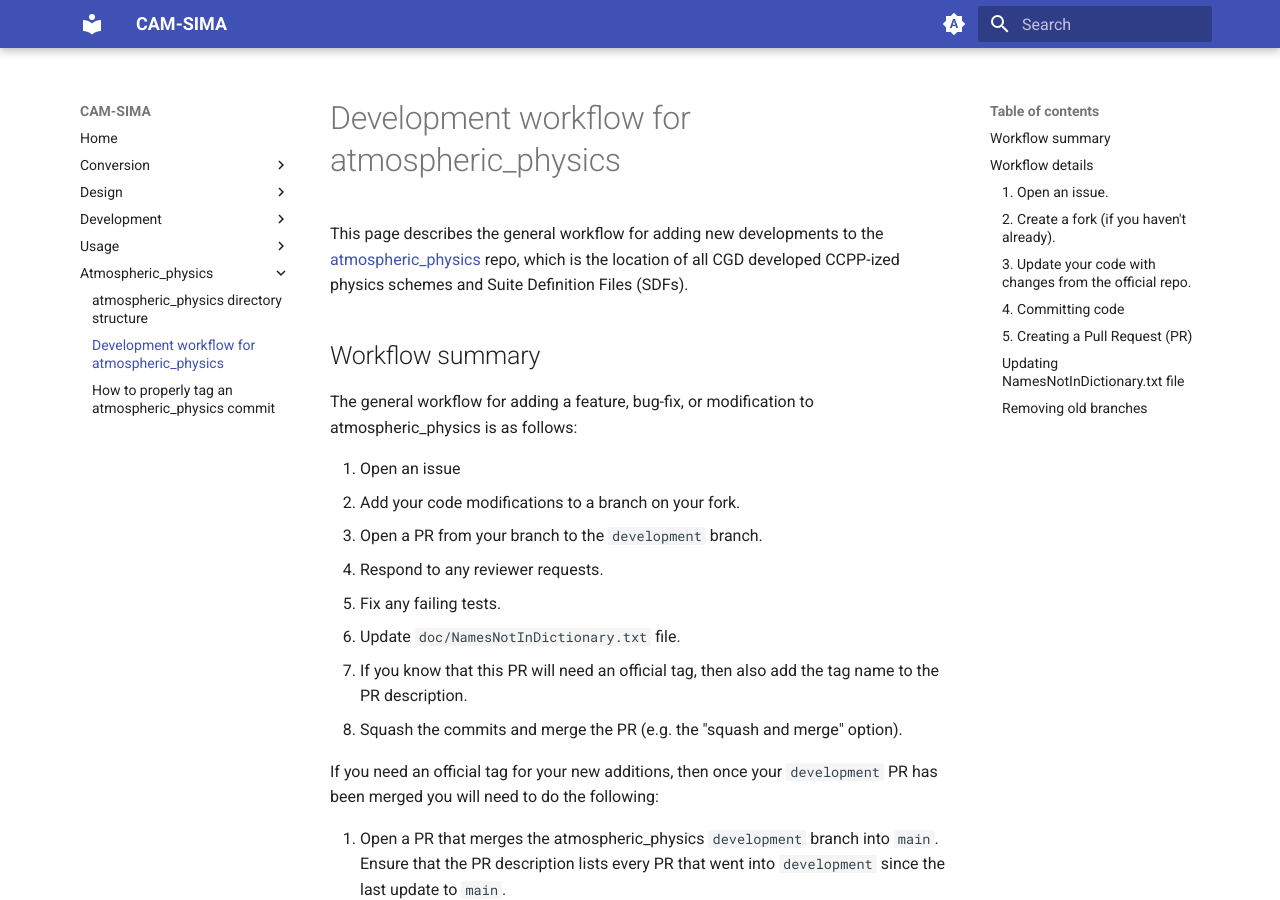
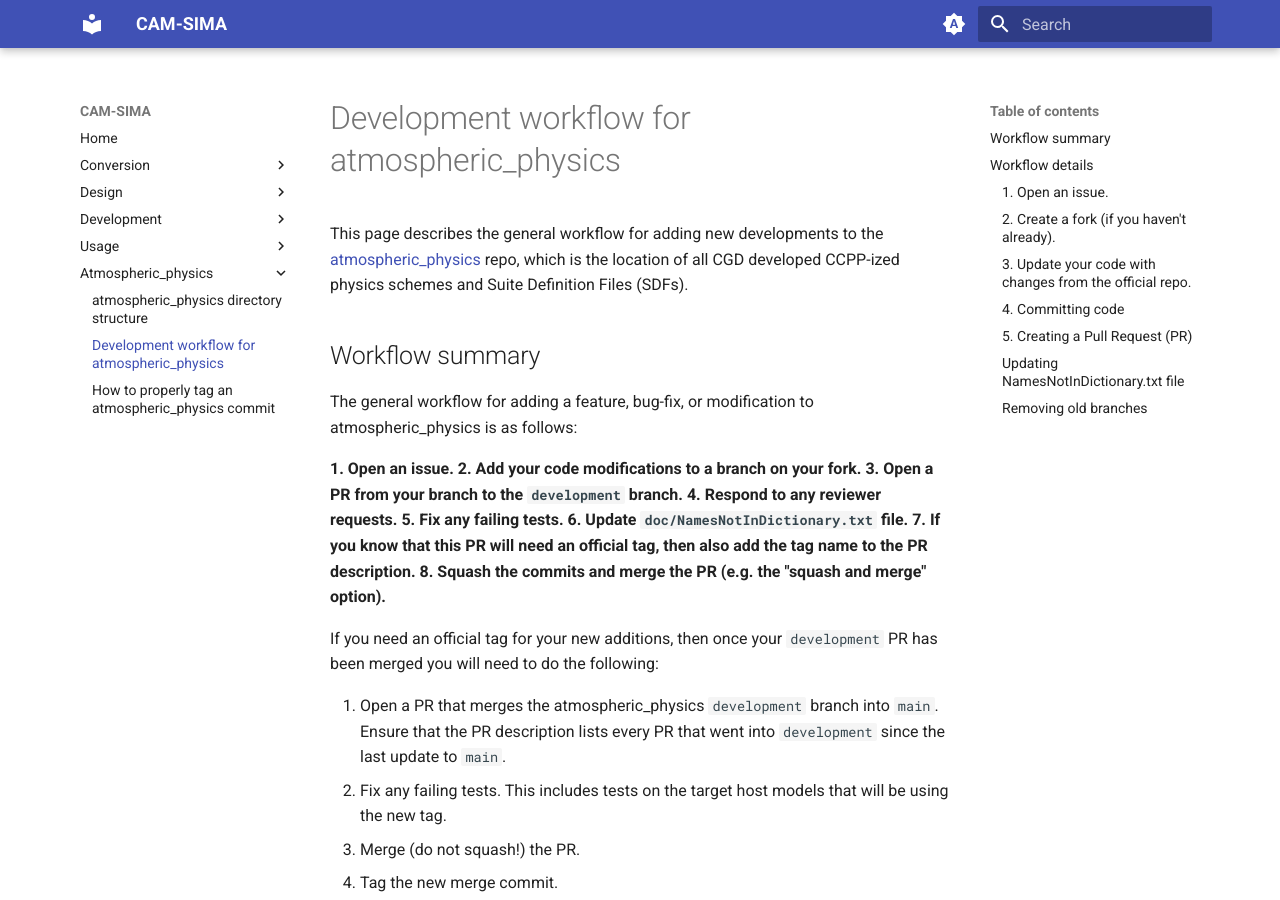
Before and after one commit to kuanchihwang/CAM-SIMA-Docs, an MkDocs documentation site: the page built from docs/atmospheric_physics/development_workflow.md, in a window 1280 px wide and 900 px high. Built offline with MkDocs 1.6.1 and Material for MkDocs 9.7.7, drawn with Linux system fonts in a browser that asks for light colours.

Commit message:
Fix broken link and bold workflow list text.

```diff
--- a/docs/atmospheric_physics/development_workflow.md
+++ b/docs/atmospheric_physics/development_workflow.md
@@ -6,14 +6,14 @@ This page describes the general workflow for adding new developments to the [atm
 
 The general workflow for adding a feature, bug-fix, or modification to atmospheric_physics is as follows:
 
-1.  Open an issue
-2.  Add your code modifications to a branch on your fork.
-3.  Open a PR from your branch to the `development` branch.
-4.  Respond to any reviewer requests.
-5.  Fix any failing tests.
-6.  Update `doc/NamesNotInDictionary.txt` file.
-7.  If you know that this PR will need an official tag, then also add the tag name to the PR description.
-8.  Squash the commits and merge the PR (e.g. the "squash and merge" option).
+**1.  Open an issue.**
+**2.  Add your code modifications to a branch on your fork.**
+**3.  Open a PR from your branch to the `development` branch.**
+**4.  Respond to any reviewer requests.**
+**5.  Fix any failing tests.**
+**6.  Update `doc/NamesNotInDictionary.txt` file.**
+**7.  If you know that this PR will need an official tag, then also add the tag name to the PR description.**
+**8.  Squash the commits and merge the PR (e.g. the "squash and merge" option).**
 
 If you need an official tag for your new additions, then once your `development` PR has been merged you will need to do the following:
 
@@ -32,7 +32,7 @@ It is generally recommended to [open an issue](https://github.com/ESCOMP/atmosph
 
 ### 2.  Create a fork (if you haven't already).
 
-We generally recommend creating a fork of the atmospheric_physics repo, and doing all of the development there.  Instructions for how to setup a fork, and how to configure git in general, can be [found here](/docs/development/git-basics.md).
+We generally recommend creating a fork of the atmospheric_physics repo, and doing all of the development there.  Instructions for how to setup a fork, and how to configure git in general, can be [found here](https://escomp.github.io/CAM-SIMA-docs/development/git-basics/).
 
 ### 3. Update your code with changes from the official repo.
 
```
